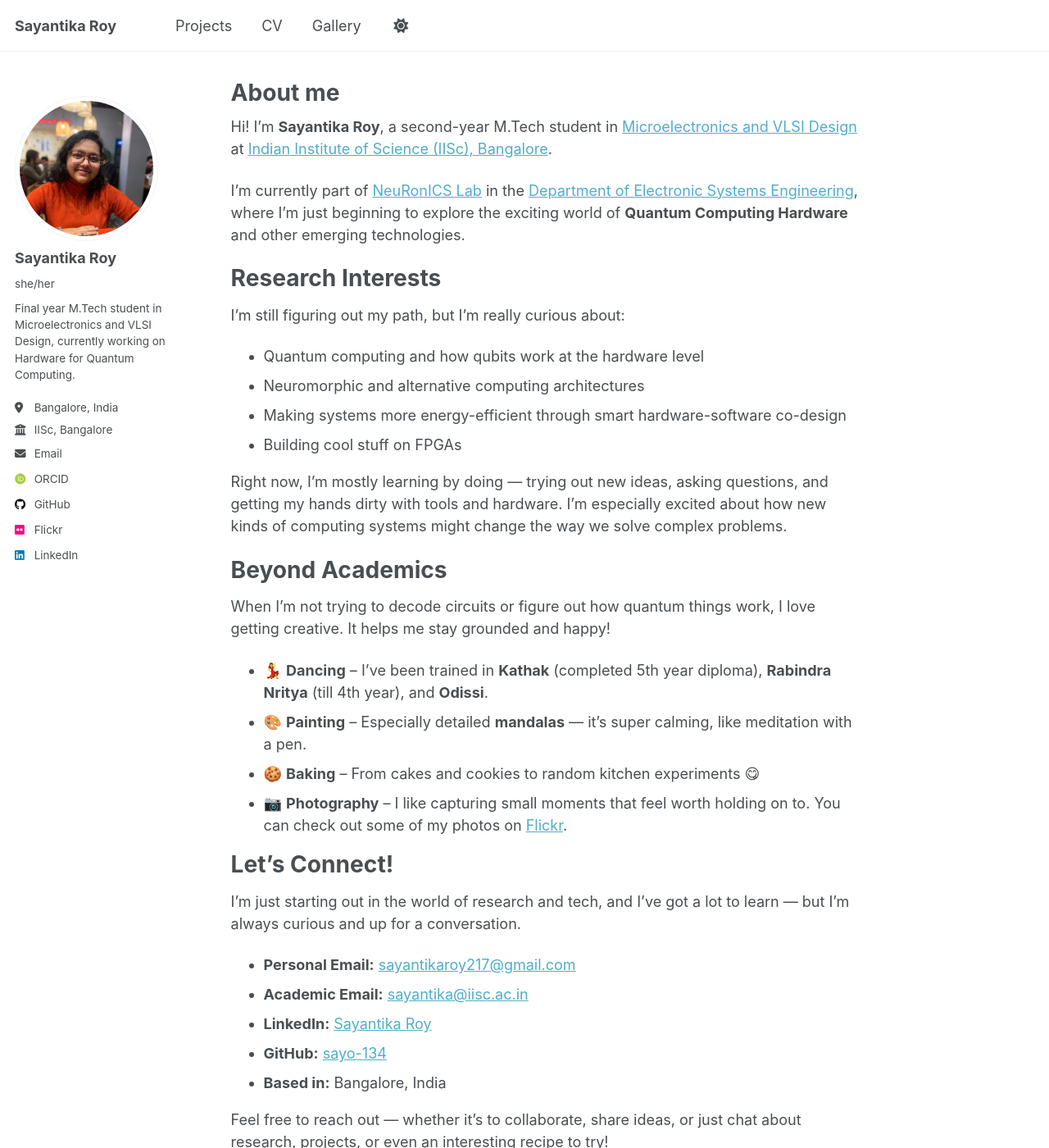
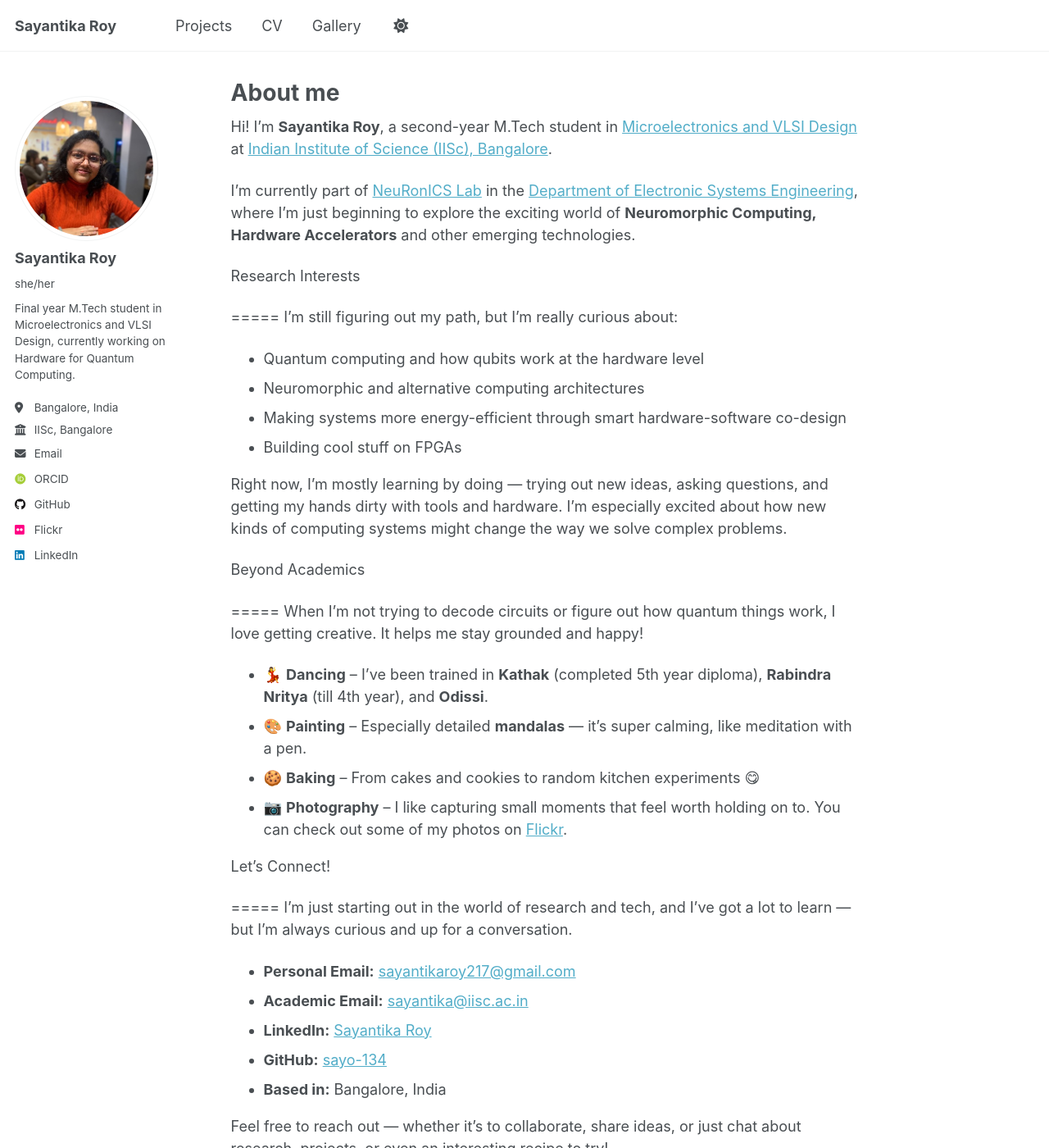
Before and after one commit to sayo-134/sayantika-roy.github.io, a Jekyll site: the page built from _pages/about.md, in a window 1280 px wide and 1400 px high. Shown: the whole window at 82% size. Built offline with Jekyll 4.4.1, drawn with Linux system fonts in a browser that asks for light colours; emoji names are drawn with the system emoji font; some web fonts are replaced.

Commit message:
added blank lines around headings

```diff
--- a/_pages/about.md
+++ b/_pages/about.md
@@ -11,9 +11,10 @@ redirect_from:
 
 Hi! I'm **Sayantika Roy**, a second-year M.Tech student in [Microelectronics and VLSI Design](https://microelectronics-eecs.iisc.ac.in/) at [Indian Institute of Science (IISc), Bangalore](https://iisc.ac.in/).
 
-I'm currently part of [NeuRonICS Lab](https://labs.dese.iisc.ac.in/neuronics/) in the [Department of Electronic Systems Engineering](https://dese.iisc.ac.in/), where I'm just beginning to explore the exciting world of **Quantum Computing Hardware** and other emerging technologies.
+I'm currently part of [NeuRonICS Lab](https://labs.dese.iisc.ac.in/neuronics/) in the [Department of Electronic Systems Engineering](https://dese.iisc.ac.in/), where I'm just beginning to explore the exciting world of **Neuromorphic Computing, Hardware Accelerators** and other emerging technologies.
 
 Research Interests
+
 =====
 I'm still figuring out my path, but I'm really curious about:
 
@@ -25,6 +26,7 @@ I'm still figuring out my path, but I'm really curious about:
 Right now, I'm mostly learning by doing — trying out new ideas, asking questions, and getting my hands dirty with tools and hardware. I’m especially excited about how new kinds of computing systems might change the way we solve complex problems.
 
 Beyond Academics
+
 =====
 When I’m not trying to decode circuits or figure out how quantum things work, I love getting creative. It helps me stay grounded and happy!
 
@@ -34,6 +36,7 @@ When I’m not trying to decode circuits or figure out how quantum things work,
 * :camera: **Photography** – I like capturing small moments that feel worth holding on to. You can check out some of my photos on [Flickr](https://www.flickr.com/photos/sayantikaroy217).
 
 Let's Connect!
+
 =====
 I’m just starting out in the world of research and tech, and I’ve got a lot to learn — but I’m always curious and up for a conversation.
 
```
